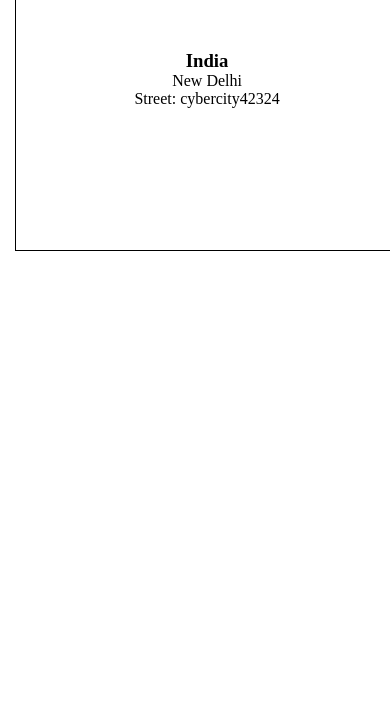
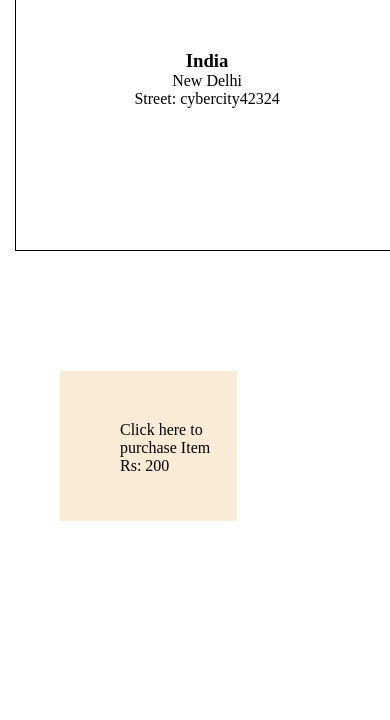
Before and after one commit to onlyvedansh/ANOM-, a PHP site: page / in a window 390 px wide. Shown: the part 5601-6321 px from the top of the page. Run offline with PHP 8.4, Linux system fonts and the light colour scheme; some libraries are stand-ins or nearby versions.

Commit message:
trying UPI

```diff
--- a/style.css
+++ b/style.css
@@ -589,6 +589,12 @@ background-color: rgba(157, 132, 102, 0.248);
     margin-top: -400px;
     font-size: 15px;
 }
+
+#paytm div
+{
+    margin-left: 60px;
+    width: 30%;
+}
 #founders img
 {
     height: 100%;
```
